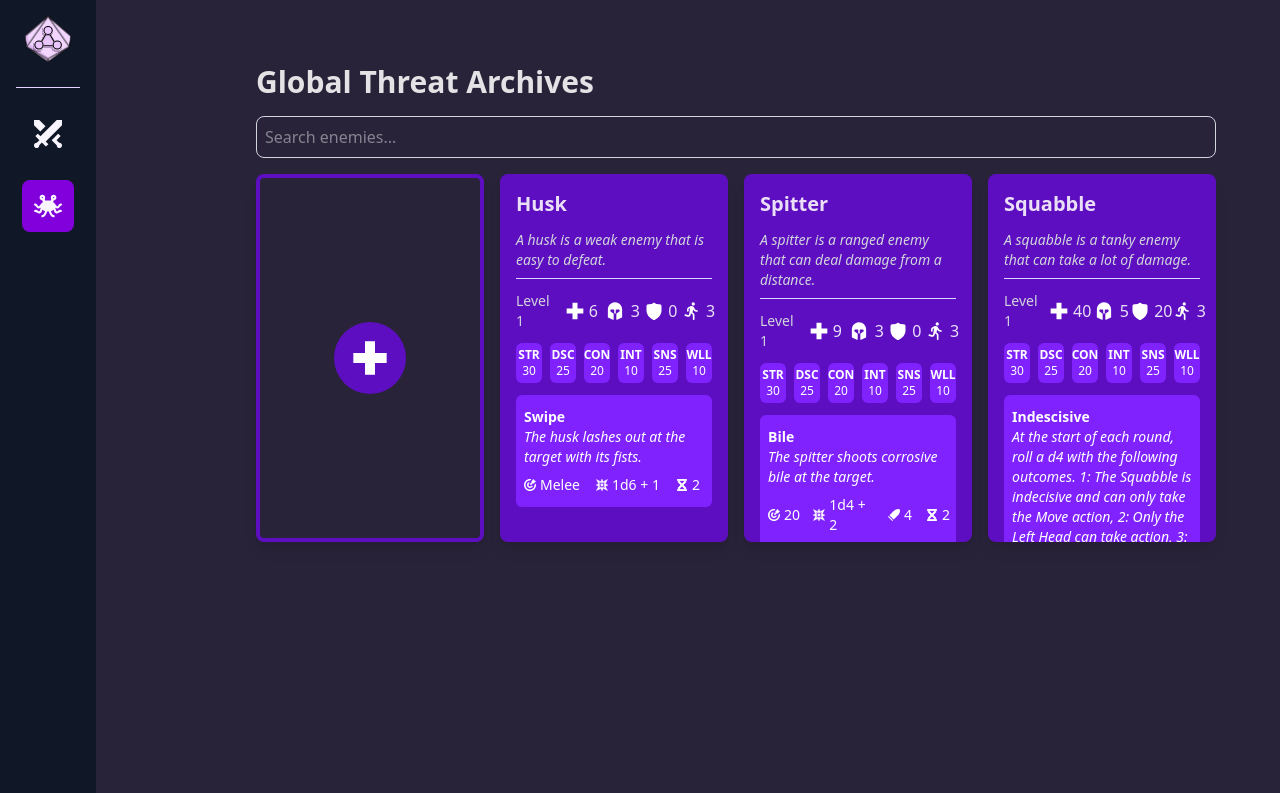
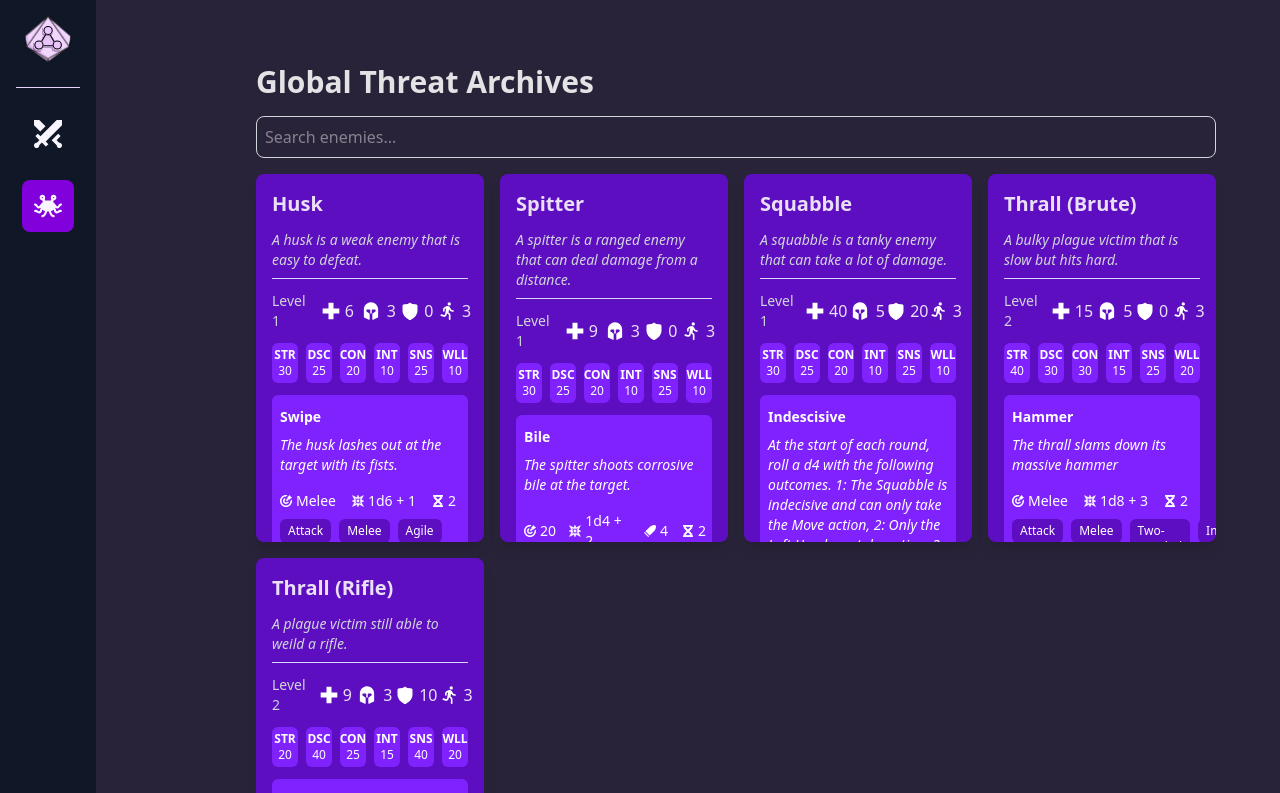
Before and after one commit to MutagenTTRPG/mutagen-gm, a React (Vite) app: page /enemies in a window 1280 px wide. Shown: the top 793 px of the page. Built offline with nearby package versions, Linux system fonts and the light colour scheme.

Commit message:
tags and even better EnemyCards

```diff
--- a/src/components/Action.jsx
+++ b/src/components/Action.jsx
@@ -1,10 +1,11 @@
 // A component for common actions such as attacks
 
 import PropTypes from 'prop-types';
+import Tag from './Tag';
 
 const Action = ({ action }) => {
   return (
-    <div className="bg-violet-600 text-sm text-white px-2 py-3 rounded-md ">
+    <div className="bg-violet-600 text-sm text-white px-2 py-3 rounded-md flex flex-col space-y-2">
       <p className='font-bold'>{action.name}</p>
       <p className="text-sm italic">{action.description}</p>
 
@@ -37,6 +38,12 @@ const Action = ({ action }) => {
           </div>
         )}
       </div>
+
+      <div className='flex justify-start space-x-2'>
+        { action.tags && action.tags.map((tag) => (
+          <Tag key={tag.name} tag={tag} />
+        ))}
+      </div>
     </div>
   );
 }
--- a/src/components/Navbar.jsx
+++ b/src/components/Navbar.jsx
@@ -9,15 +9,15 @@ function Navbar() {
       <div className="h-1 w-full border-b border-solid border-purple-200"></div>
       <Link
         to="/"
-        className={`p-3 rounded-lg ${location.pathname === '/' ? 'bg-purple-700' : 'hover:bg-purple-700'}`}
+        className={`p-3 rounded-lg cursor-pointer ${location.pathname === '/' ? 'bg-purple-700' : 'hover:bg-purple-700'} `}
       >
-        <img src="/src/assets/combat-light.svg" alt="Combat" className="w-7 h-7" />
+        <img src="/src/assets/combat-light.svg" alt="Combat" className="w-7 h-7 cursor-pointer" />
       </Link>
       <Link
         to="/enemies"
-        className={`p-3 rounded-lg ${location.pathname === '/enemies' ? 'bg-purple-700' : 'hover:bg-purple-700'}`}
+        className={`p-3 rounded-lg cursor-pointer ${location.pathname === '/enemies' ? 'bg-purple-700' : 'hover:bg-purple-700'}`}
       >
-        <img src="/src/assets/enemy-light.svg" alt="Enemy" className="w-7 h-7" />
+        <img src="/src/assets/enemy-light.svg" alt="Enemy" className="w-7 h-7 cursor-pointer" />
       </Link>
     </nav>
   );
--- /dev/null
+++ b/src/components/Tag.jsx
@@ -0,0 +1,59 @@
+import PropTypes from 'prop-types';
+import { useState, useEffect, useRef } from 'react';
+import tagData from '../data/tags.json';
+
+const Tag = ({ tag }) => {
+  const [showTooltip, setShowTooltip] = useState(false);
+  const [tooltipPosition, setTooltipPosition] = useState({ left: '50%' });
+  const tooltipRef = useRef(null);
+
+  // Normalize input to lowercase for case-insensitive matching
+  const tagObj = tagData.find((t) => t.name.toLowerCase() === tag.toLowerCase());
+
+  if (!tagObj) {
+    return null;
+  }
+
+  useEffect(() => {
+    if (showTooltip && tooltipRef.current) {
+      const tooltip = tooltipRef.current;
+      const tooltipWidth = tooltip.offsetWidth;
+      const windowWidth = window.innerWidth;
+      const leftPosition = tooltip.getBoundingClientRect().left;
+
+      // If tooltip goes beyond the screen, adjust the position
+      if (leftPosition + tooltipWidth > windowWidth) {
+        setTooltipPosition({ left: `calc(100% - ${tooltipWidth + 10}px)` }); // 10px margin for buffer
+      } else {
+        setTooltipPosition({ left: '50%' });
+      }
+    }
+  }, [showTooltip]);
+
+  return (
+    <div
+      className="relative inline-block"
+      onMouseEnter={() => setShowTooltip(true)}
+      onMouseLeave={() => setShowTooltip(false)}
+    >
+      <div className="bg-violet-800 text-xs text-white px-2 py-1 rounded-md">
+        <p>{tagObj.name}</p>
+      </div>
+      {showTooltip && (
+        <div
+          ref={tooltipRef}
+          className="absolute left-1/2 transform -translate-x-1/2 mt-2 w-max bg-gray-800 text-white text-xs px-2 py-1 rounded shadow-lg z-50"
+          style={{ left: tooltipPosition.left }}
+        >
+          {tagObj.description}
+        </div>
+      )}
+    </div>
+  );
+};
+
+export default Tag;
+
+Tag.propTypes = {
+  tag: PropTypes.string.isRequired,
+};
--- a/src/components/encounter/EnemyCard.jsx
+++ b/src/components/encounter/EnemyCard.jsx
@@ -48,9 +48,6 @@ const EnemyCard = ({ enemy, handleDamage }) => {
           </div>
         ))}
       </div>
-      <div className='flex items-center space-x-1'>
-        <p className='flex text-slate-200 font-light italic text-sm'>Horde, Weak</p>
-      </div>
     </div>
   );
 };
--- a/src/data/enemies.json
+++ b/src/data/enemies.json
@@ -47,7 +47,8 @@
         "description": "The husk lashes out at the target with its fists.",
         "damage": "1d6 + 1",
         "time": 2,
-        "range": 1
+        "range": 1,
+        "tags": ["Attack", "Melee", "Agile"]
       }
     ]
   },
@@ -100,7 +101,8 @@
         "damage": "1d4 + 2",
         "time": 2,
         "range": 20,
-        "ammo": 4
+        "ammo": 4,
+        "tags": ["Attack", "Ranged"]
       },
       {
         "name": "Acid Splash",
@@ -108,7 +110,8 @@
         "damage": "1d4 + 2",
         "time": 2,
         "range": 20,
-        "ammo": 4
+        "ammo": 4,
+        "tags": ["Attack", "Ranged"]
       }
     ]
   },
@@ -167,5 +170,119 @@
         "range": 10
       }
     ]
+  },
+  {
+    "id": "4",
+    "name": "Thrall (Brute)",
+    "description": "A bulky plague victim that is slow but hits hard.",
+    "type": "standard",
+    "level": 2,
+    "maxMight": 5,
+    "shield": 0,
+    "faction": "Plague",
+    "speed": 3,
+    "traits": [
+      {
+        "name": "Strength",
+        "code": "STR",
+        "value": 40
+      },
+      {
+        "name": "Discipline",
+        "code": "DSC",
+        "value": 30
+      },
+      {
+        "name": "Constitution",
+        "code": "CON",
+        "value": 30
+      },
+      {
+        "name": "Intelligence",
+        "code": "INT",
+        "value": 15
+      },
+      {
+        "name": "Sense",
+        "code": "SNS",
+        "value": 25
+      },
+      {
+        "name": "Will",
+        "code": "WLL",
+        "value": 20
+      }
+    ],
+    "actions": [
+      {
+        "name": "Hammer",
+        "description": "The thrall slams down its massive hammer",
+        "damage": "1d8 + 3",
+        "time": 2,
+        "range": 1,
+        "tags": ["Attack", "Melee", "Two-Handed","Impact"]
+      },
+      {
+        "name": "Shove",
+        "description": "The thrall pushes its target back",
+        "time": 2,
+        "range": 1,
+        "tags": ["Attack", "Melee", "Impact"]
+      }
+    ]
+  },
+  {
+    "id": "5",
+    "name": "Thrall (Rifle)",
+    "description": "A plague victim still able to weild a rifle.",
+    "type": "standard",
+    "level": 2,
+    "maxMight": 3,
+    "shield": 10,
+    "faction": "Plague",
+    "speed": 3,
+    "traits": [
+      {
+        "name": "Strength",
+        "code": "STR",
+        "value": 20
+      },
+      {
+        "name": "Discipline",
+        "code": "DSC",
+        "value": 40
+      },
+      {
+        "name": "Constitution",
+        "code": "CON",
+        "value": 25
+      },
+      {
+        "name": "Intelligence",
+        "code": "INT",
+        "value": 15
+      },
+      {
+        "name": "Sense",
+        "code": "SNS",
+        "value": 40
+      },
+      {
+        "name": "Will",
+        "code": "WLL",
+        "value": 20
+      }
+    ],
+    "actions": [
+      {
+        "name": "Corroded Rifle",
+        "description": "The thrall shoots its corroded rifle at the target.",
+        "damage": "1d6 + 2",
+        "time": 2,
+        "range": 15,
+        "ammo": 4,
+        "tags": ["Attack", "Ranged", "Two-Handed"]
+      }
+    ]
   }
 ]
--- /dev/null
+++ b/src/data/loadTags.js
@@ -0,0 +1,14 @@
+// src/data/loadTags.js
+import tagData from './tags.json';
+import Tag from '../models/Tag';
+
+export const loadTags = () => {
+  const tags = [];
+
+  tagData.forEach(tagData => {
+    const tag = new Tag(tagData);
+    tags.push(tag);
+  });
+
+  return tags;
+};
--- /dev/null
+++ b/src/data/tags.json
@@ -0,0 +1,26 @@
+[
+  {
+    "name": "Melee",
+    "description": "This action is a melee attack."
+  },
+  {
+    "name": "Ranged",
+    "description": "This action is a ranged attack. -10 Penalty to Strike within Melee range."
+  },
+  {
+    "name": "Attack",
+    "description": "Each subsequent attack action has a stacking -25 penalty to Strike."
+  },
+  {
+    "name": "Agile",
+    "description": "MAP penalites are reduced by 10"
+  },
+  {
+    "name": "Impact",
+    "description": "This attack applies a stack of Unbalanced to the target"
+  },
+  {
+    "name" :"Two-Handed",
+    "description": "This weapon requires two hands to use."
+  }
+]
--- a/src/pages/Enemies.jsx
+++ b/src/pages/Enemies.jsx
@@ -25,11 +25,11 @@ const Enemies = () => {
         className="w-full p-2 mb-4 border border-gray-300 rounded-lg"
       />
       <div className="grid grid-cols-4 gap-4">
-        <div className="border-4 border-violet-800 p-4 rounded-lg shadow-lg flex flex-col items-center justify-center cursor-pointer">
+        {/* <div className="border-4 border-violet-800 p-4 rounded-lg shadow-lg flex flex-col items-center justify-center cursor-pointer">
           <div className="rounded-full bg-violet-800 p-4">
             <img src="/src/assets/health-plus.svg" alt="Add" className="w-10 h-10" />
           </div>
-        </div>
+        </div> */}
         {filteredEnemies.map((enemy) => (
           <EnemyCard key={enemy.id} enemy={enemy} />
         ))}
```
